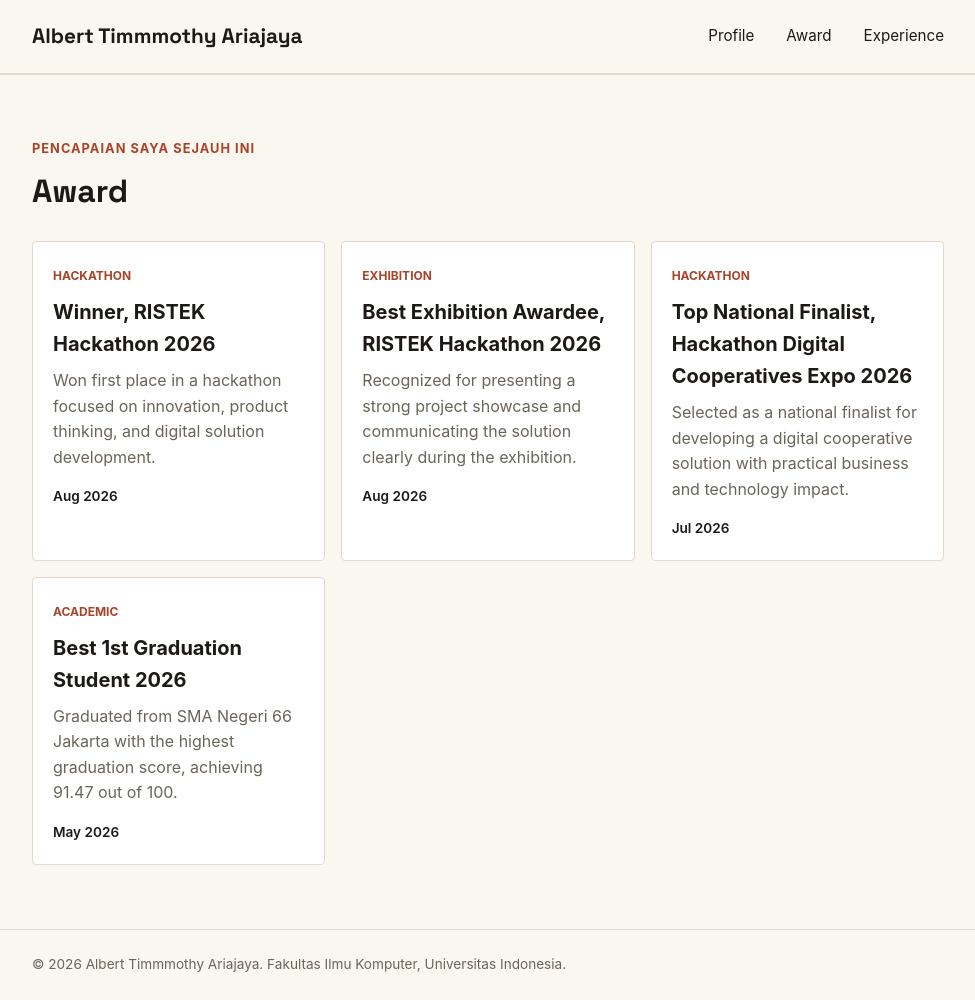
After one commit to Albert-Timmothy/myportofolio, a Django app: page /awards/ in a window 1280 px wide. The commit adds this page. Shown: the whole page, without its empty margins (152-1127 px from the left). Run offline with Django 5.2, Linux system fonts and the light colour scheme.

Commit message:
Menambahkan navbar award

```diff
--- a/main/urls.py
+++ b/main/urls.py
@@ -1,10 +1,11 @@
 from django.urls import path
 
-from main.views import show_main, show_experience
+from main.views import show_main, show_experience, show_award
 
 app_name = "main"
 
 urlpatterns = [
     path("", show_main, name="show_main"),
     path("experience/", show_experience, name="show_experience"),
+    path("awards/", show_award, name="show_award"),
 ]
--- a/main/views.py
+++ b/main/views.py
@@ -1,6 +1,6 @@
 from django.shortcuts import render
 
-from main.models import Experience
+from main.models import Experience, Award
 
 
 def show_main(request):
@@ -14,6 +14,12 @@ def show_main(request):
     }
     return render(request, "index.html", context)
 
+def show_award(request):
+    context = {
+        "name": "Albert Timmmothy Ariajaya",
+        "award_list": Award.objects.all(),
+    }
+    return render(request, "award.html", context)
 
 def show_experience(request):
     context = {
--- /dev/null
+++ b/templates/award.html
@@ -0,0 +1,77 @@
+<!DOCTYPE html>
+<html lang="en">
+<head>
+    <meta charset="UTF-8">
+    <meta name="viewport" content="width=device-width, initial-scale=1.0">
+    <title>Award - {{ name }}</title>
+    <link rel="preconnect" href="https://fonts.googleapis.com">
+    <link rel="preconnect" href="https://fonts.gstatic.com" crossorigin>
+    <link href="https://fonts.googleapis.com/css2?family=Space+Grotesk:wght@500;700&display=swap" rel="stylesheet">
+    <link rel="stylesheet" href="/static/css/style.css">
+</head>
+<body>
+    <header class="site-header">
+        <div class="container">
+            <a href="{% url 'main:show_main' %}" class="brand">{{ name }}</a>
+            <nav>
+                <a href="{% url 'main:show_main' %}">Profile</a>
+                <a href="{% url 'main:show_award' %}">Award</a>
+                <a href="{% url 'main:show_experience' %}">Experience</a>
+            </nav>
+        </div>
+    </header>
+
+    <main>
+        <section class="experience-section" id="award">
+            <div class="container">
+                <p class="section-kicker">Pencapaian saya sejauh ini</p>
+                <h1>Award</h1>
+
+                <div class="experience-grid">
+                    <article class="experience-card">
+                        <span class="experience-category">Hackathon</span>
+                        <h2>Winner, RISTEK Hackathon 2026</h2>
+                        <p class="experience-description">
+                            Won first place in a hackathon focused on innovation, product thinking, and digital solution development.
+                        </p>
+                        <p class="experience-status">Aug 2026</p>
+                    </article>
+
+                    <article class="experience-card">
+                        <span class="experience-category">Exhibition</span>
+                        <h2>Best Exhibition Awardee, RISTEK Hackathon 2026</h2>
+                        <p class="experience-description">
+                            Recognized for presenting a strong project showcase and communicating the solution clearly during the exhibition.
+                        </p>
+                        <p class="experience-status">Aug 2026</p>
+                    </article>
+
+                    <article class="experience-card">
+                        <span class="experience-category">Hackathon</span>
+                        <h2>Top National Finalist, Hackathon Digital Cooperatives Expo 2026</h2>
+                        <p class="experience-description">
+                            Selected as a national finalist for developing a digital cooperative solution with practical business and technology impact.
+                        </p>
+                        <p class="experience-status">Jul 2026</p>
+                    </article>
+
+                    <article class="experience-card">
+                        <span class="experience-category">Academic</span>
+                        <h2>Best 1st Graduation Student 2026</h2>
+                        <p class="experience-description">
+                            Graduated from SMA Negeri 66 Jakarta with the highest graduation score, achieving 91.47 out of 100.
+                        </p>
+                        <p class="experience-status">May 2026</p>
+                    </article>
+                </div>
+            </div>
+        </section>
+    </main>
+
+    <footer class="site-footer">
+        <div class="container">
+            <p>&copy; 2026 {{ name }}. Fakultas Ilmu Komputer, Universitas Indonesia.</p>
+        </div>
+    </footer>
+</body>
+</html>
--- a/templates/index.html
+++ b/templates/index.html
@@ -15,6 +15,7 @@
             <a href="{% url 'main:show_main' %}" class="brand">{{ name }}</a>
             <nav>
                 <a href="{% url 'main:show_main' %}">Profile</a>
+                <a href="{% url 'main:show_award' %}">Award</a>
                 <a href="{% url 'main:show_experience' %}">Experience</a>
             </nav>
         </div>
```
Also changed, not shown: main/models.py (+11 -1 lines), main/tests.py (+11 -6 lines), templates/experience.html (+25 -19 lines), 1 other file.
